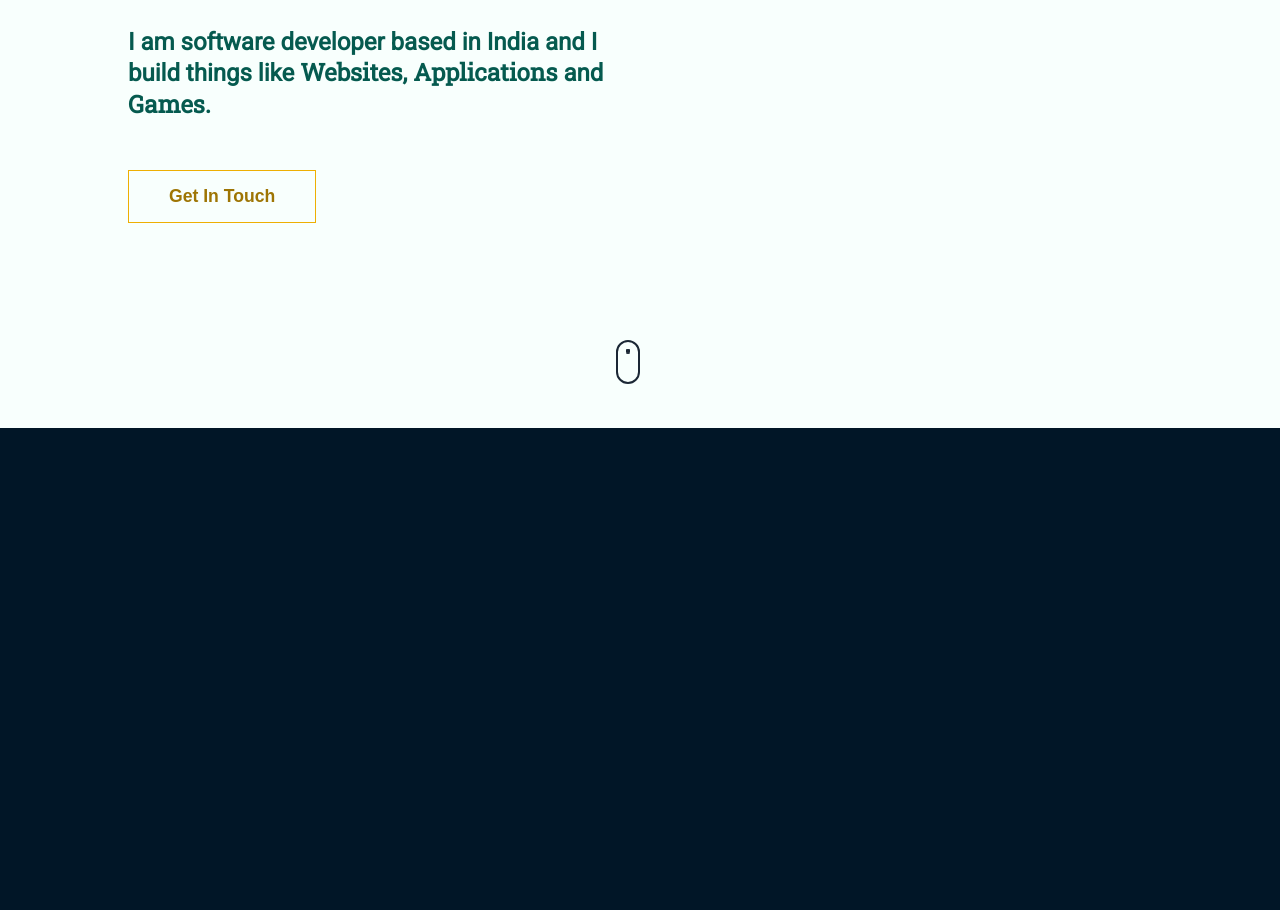
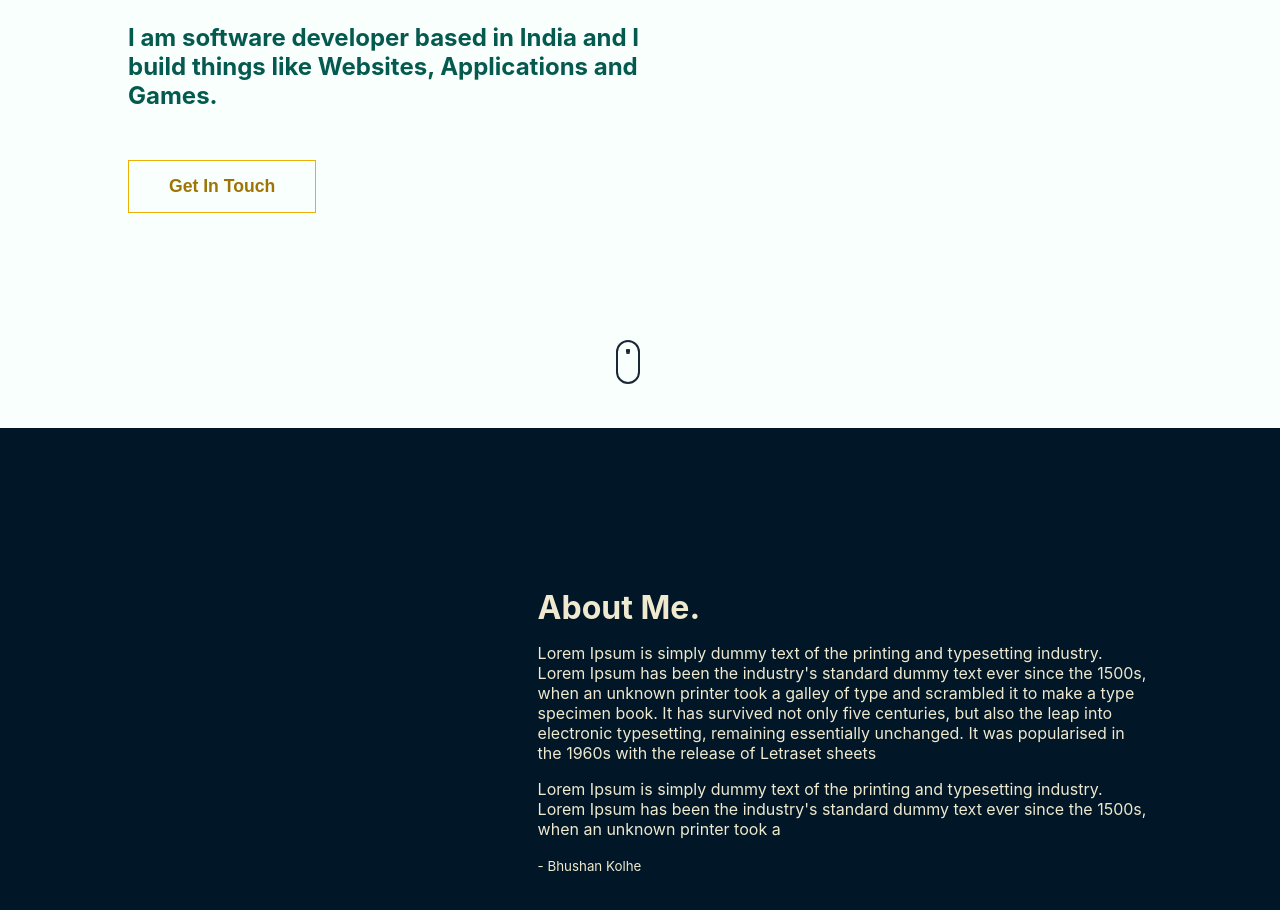
Before and after one commit to Bhushan-Kolhe/Portfolio-v2, a React (Create React App) app: page / in a window 1280 px wide. Shown: the part 372-1282 px from the top of the page. Built offline with nearby package versions, Linux system fonts and the light colour scheme.

Commit message:
resolved overflow issue

```diff
--- a/src/App.css
+++ b/src/App.css
@@ -1,43 +1,7 @@
-.App {
-  text-align: center;
+body,
+html{
+  padding: 0;
+  margin: 0;
+  width: 100vw;
+  overflow-x: hidden;
 }
-.PrimaryFont{
-  font-family: 'Roboto', serif;
-}
-.AlternateFont{
-  font-family: 'Roboto Slab', serif;
-}
-.App-logo {
-  height: 40vmin;
-  pointer-events: none;
-}
-
-@media (prefers-reduced-motion: no-preference) {
-  .App-logo {
-    animation: App-logo-spin infinite 20s linear;
-  }
-}
-
-.App-header {
-  background-color: #282c34;
-  min-height: 100vh;
-  display: flex;
-  flex-direction: column;
-  align-items: center;
-  justify-content: center;
-  font-size: calc(10px + 2vmin);
-  color: white;
-}
-
-.App-link {
-  color: #61dafb;
-}
-
-@keyframes App-logo-spin {
-  from {
-    transform: rotate(0deg);
-  }
-  to {
-    transform: rotate(360deg);
-  }
-}
--- a/src/Components/AboutMe/AboutMe.css
+++ b/src/Components/AboutMe/AboutMe.css
@@ -1,5 +1,23 @@
 #AboutMe{
-    min-width: 100vw;
-    min-height: 100vh;
+    width: 100vw;
+    height: 100vh;
     background: #011627;
+    display: flex;
+    justify-content: center;
+    align-items: center;
+    color: #eee9cf;
 }
+#AboutMe-Container{
+    display: flex;
+    justify-content: space-between;
+    width: 80%;
+    height: 60%;
+}
+#AboutMe-Left{
+    width: 40%;
+    height: 100%;
+}
+#AboutMe-Right{
+    width: 60%;
+    height: 100%;
+}
--- a/src/Components/AboutMe/AboutMe.js
+++ b/src/Components/AboutMe/AboutMe.js
@@ -3,8 +3,35 @@ import './AboutMe.css';
 
 function AboutMe() {
     return (
-        <div Id="AboutMe">
+        <div id="AboutMe">
+            <div id="AboutMe-Container">
+                <div id="AboutMe-Left">
 
+                </div>
+                <div id="AboutMe-Right">
+                    <div id="AboutMe-Title">
+                        <h1> About Me. </h1>
+                    </div>
+                    <div id="AboutMe-Body">
+                        <p>
+                        Lorem Ipsum is simply dummy text of the printing and typesetting industry.
+                        Lorem Ipsum has been the industry's standard dummy text ever since the 1500s,
+                        when an unknown printer took a galley of type and scrambled it to make a type
+                        specimen book. It has survived not only five centuries, but also the leap into
+                        electronic typesetting, remaining essentially unchanged. It was popularised in
+                        the 1960s with the release of Letraset sheets
+                        </p>
+                    </div>
+                    <div id="AboutMe-Quote">
+                        <p>
+                            Lorem Ipsum is simply dummy text of the printing and typesetting industry.
+                            Lorem Ipsum has been the industry's standard dummy text ever since the 1500s,
+                            when an unknown printer took a
+                        </p>
+                        <small>- Bhushan Kolhe</small>
+                    </div>
+                </div>
+            </div>
         </div>
     )
 }
--- a/src/Components/HeroArea/HeroArea.css
+++ b/src/Components/HeroArea/HeroArea.css
@@ -1,6 +1,6 @@
 #HeroArea{
-    min-height: 100vh;
-    min-width: 100vw;
+    height: 100vh;
+    width: 100vw;
     background: #f8fffd;
     z-index: -1;
     display: flex;
@@ -12,10 +12,6 @@
 }
 h1{
     margin: 0;
-}
-.RightSide img{
-    width: 300px;
-    border-radius: 100%;
 }
 .BoldText{
     font-weight: bolder;
--- a/src/Components/HomePage/HomePage.js
+++ b/src/Components/HomePage/HomePage.js
@@ -2,10 +2,11 @@ import React from 'react';
 import HeroArea from '../HeroArea/HeroArea';
 import NavBar from '../NavBar/NavBar';
 import AboutMe from '../AboutMe/AboutMe';
+import './HomePage.css';
 
 function HomePage() {
     return (
-        <div>
+        <div id="HomePage">
             <NavBar />
             <HeroArea />
             <AboutMe />
--- a/src/Components/MouseScroll/MouseScroll.css
+++ b/src/Components/MouseScroll/MouseScroll.css
@@ -1,5 +1,5 @@
 .mouse-position{
-    position: fixed;
+    position: absolute;
     bottom: 40px;
     right: 50%;
 }
```
